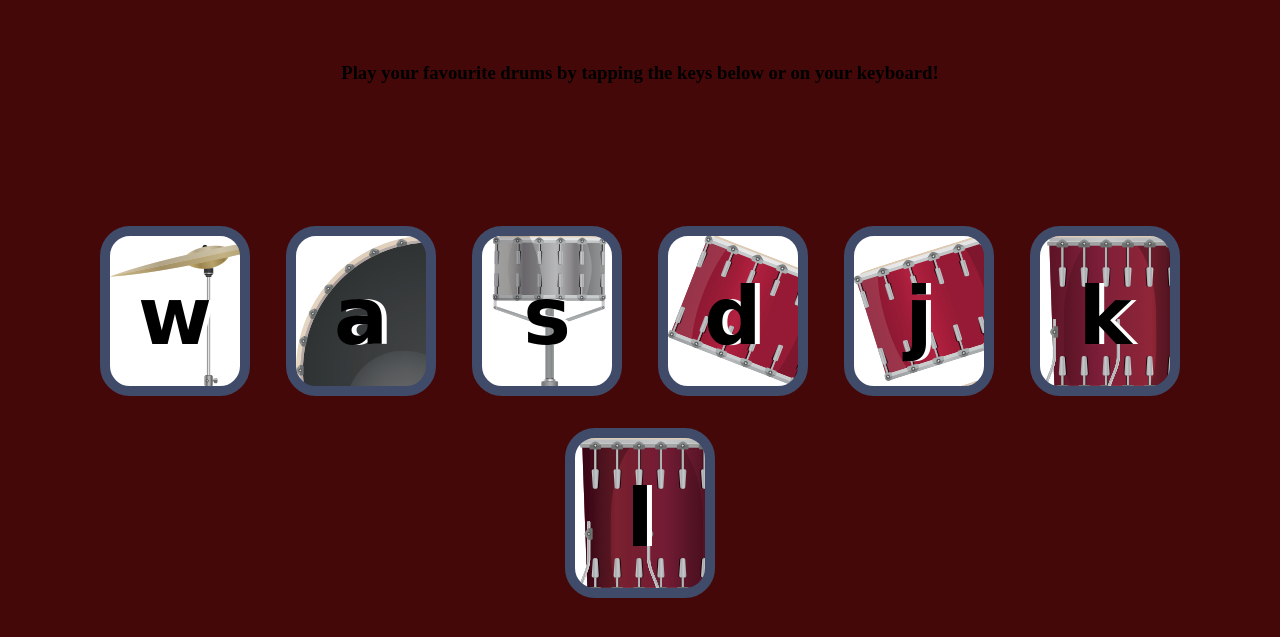
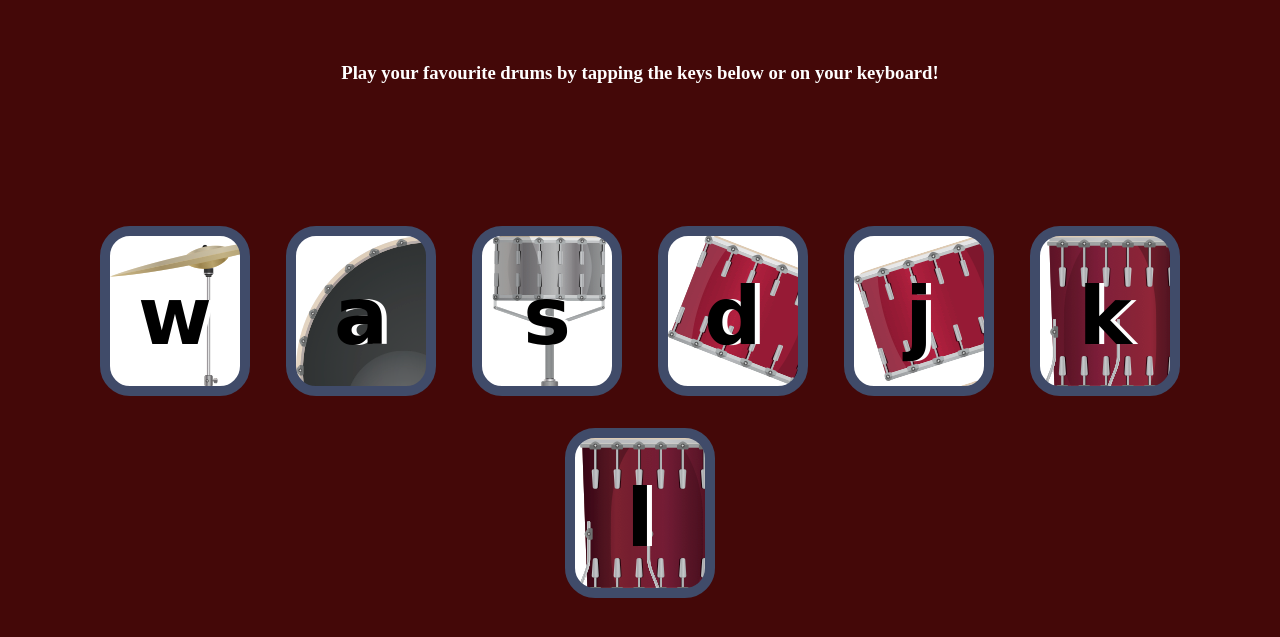
Before and after one commit to Adi1505-macintosh/drum-kit, a plain HTML site: page index.html in a window 1280 px wide. Shown: the part 179-816 px from the top of the page. Drawn offline with Linux system fonts and the light colour scheme.

Commit message:
Update index.html

```diff
--- a/index.html
+++ b/index.html
@@ -7,7 +7,7 @@
 
   <body>
     <h1>Aditya's Drum Kit</h1>
-    <h3>Play your favourite drums by tapping the keys below or on your keyboard!</h3>
+    <h3 style="color: white">Play your favourite drums by tapping the keys below or on your keyboard!</h3>
     <div class="all">
       <button class="w button">w</button>
       <button class="a button">a</button>
```
